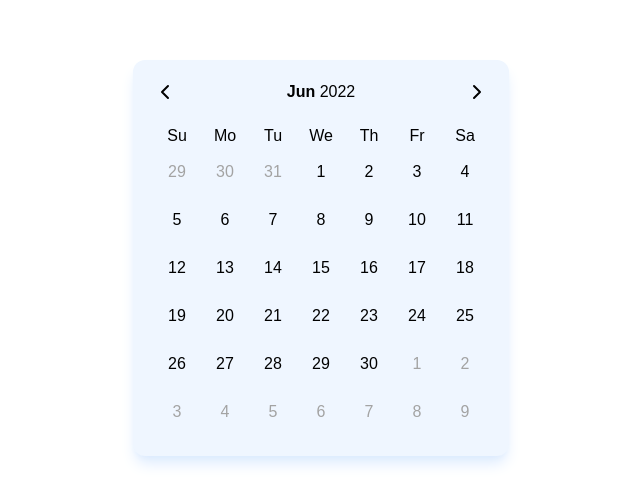
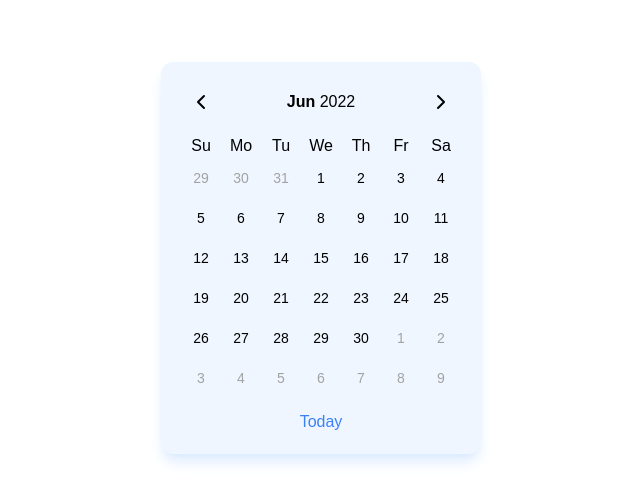
Before and after one commit to omidkazemi1/React-Date-Picker-Calendar, a React (Create React App) app: page / in a window 1280 px wide. Shown: the part 142-646 px from the top of the page, without its empty margins (319-959 px from the left). Built offline with nearby package versions, Linux system fonts and the light colour scheme; a web font is replaced by a local one.

Commit message:
today button for pick today date

```diff
--- a/src/components/DatePicker.jsx
+++ b/src/components/DatePicker.jsx
@@ -64,6 +64,13 @@ const DatePicker = () => {
         setPickedDate(new Date(date));
     };
 
+    const todayHandler = () => {
+        const todayDate = new Date();
+        todayDate.setHours(0, 0, 0, 0);
+        setPickedDate(todayDate);
+        setCurrentDate(todayDate);
+    };
+
     useEffect(() => {
         setMonthDays(() => getMonthDays());
     }, [getMonthDays]);
@@ -75,7 +82,7 @@ const DatePicker = () => {
                 onNextMonth={nextMonthHanlder}
                 onPrevMonth={prevMonthHanlder}
             />
-            <div className="grid grid-cols-7">
+            <div className="grid grid-cols-7 my-3">
                 <WeekDays />
                 {monthDays.map(day => (
                     <MonthDay
@@ -87,6 +94,11 @@ const DatePicker = () => {
                     />
                 ))}
             </div>
+            <div className="flex justify-center items-center">
+                <button className="text-blue-500" onClick={todayHandler}>
+                    Today
+                </button>
+            </div>
         </div>
     );
 };
--- a/src/components/Header.jsx
+++ b/src/components/Header.jsx
@@ -19,8 +19,8 @@ const months = [
 
 const Header = ({ currentDate, onNextMonth, onPrevMonth }) => {
     return (
-        <div className="flex justify-between items-center mb-5">
-            <button>
+        <div className="flex justify-between items-center">
+            <button className="grid place-items-center p-2 hover:bg-blue-200 transition-all duration-300 rounded-full">
                 <LeftArrow onClick={onPrevMonth} />
             </button>
 
@@ -32,7 +32,9 @@ const Header = ({ currentDate, onNextMonth, onPrevMonth }) => {
                 <span className="font-light">{currentDate.getFullYear()}</span>
             </div>
 
-            <button onClick={onNextMonth}>
+            <button
+                className="grid place-items-center p-2 hover:bg-blue-200 transition-all duration-300 rounded-full"
+                onClick={onNextMonth}>
                 <RightArrow />
             </button>
         </div>
--- a/src/components/MonthDay.jsx
+++ b/src/components/MonthDay.jsx
@@ -6,7 +6,7 @@ const Days = ({ day, currentDate, pickedDate, onPickDate }) => {
         day.getTime() === pickedDate?.getTime()
     ) {
         return (
-            <div className="grid place-items-center text-center bg-blue-200 w-12 h-12 text-blue-500 rounded-full shadow-blue-300 shadow-lg font-light">
+            <div className="m-0.5 grid place-items-center text-center text-sm bg-blue-200 w-9 h-9 text-blue-500 rounded-full shadow-blue-300 shadow-lg font-light">
                 {day.getDate()}
             </div>
         );
@@ -15,20 +15,20 @@ const Days = ({ day, currentDate, pickedDate, onPickDate }) => {
         day.getTime() !== pickedDate?.getTime()
     ) {
         return (
-            <div className="grid place-items-center text-center w-12 h-12 text-neutral-400 font-light">
+            <div className="m-0.5 grid place-items-center text-center text-sm w-9 h-9 text-neutral-400 font-light">
                 {day.getDate()}
             </div>
         );
     } else if (day.getTime() === pickedDate?.getTime()) {
         return (
-            <button className="text-center bg-blue-500 text-blue-100 rounded-full w-12 h-12 shadow-blue-300 shadow-lg transition-all duration-300">
+            <button className="m-0.5 text-center text-sm bg-blue-500 text-blue-100 rounded-full w-9 h-9 shadow-blue-300 shadow-lg transition-all duration-100">
                 {day.getDate()}
             </button>
         );
     } else {
         return (
             <button
-                className="text-center w-12 h-12 hover:bg-blue-200 transition-all duration-300 rounded-full"
+                className="m-0.5 text-center text-sm w-9 h-9 hover:bg-blue-200 transition-all duration-100 rounded-full"
                 onClick={() => onPickDate(day)}>
                 {day.getDate()}
             </button>
```
